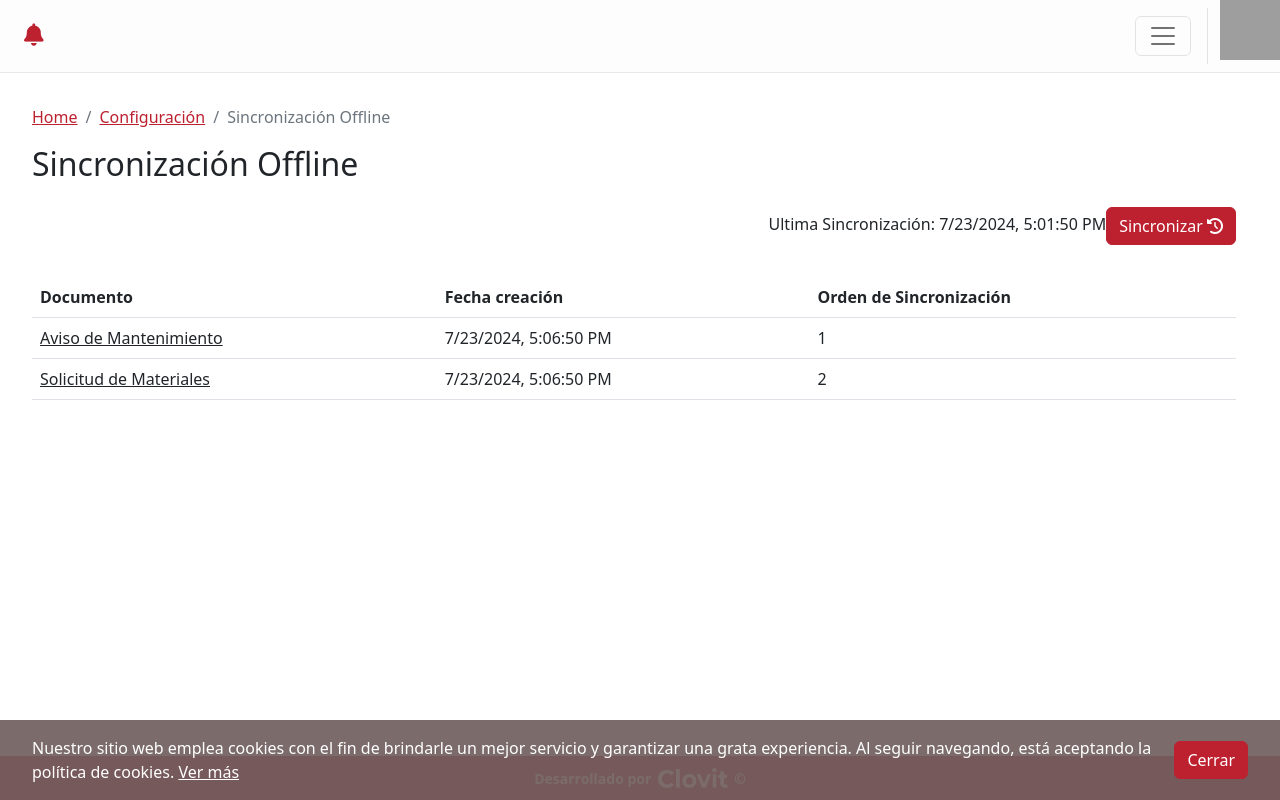
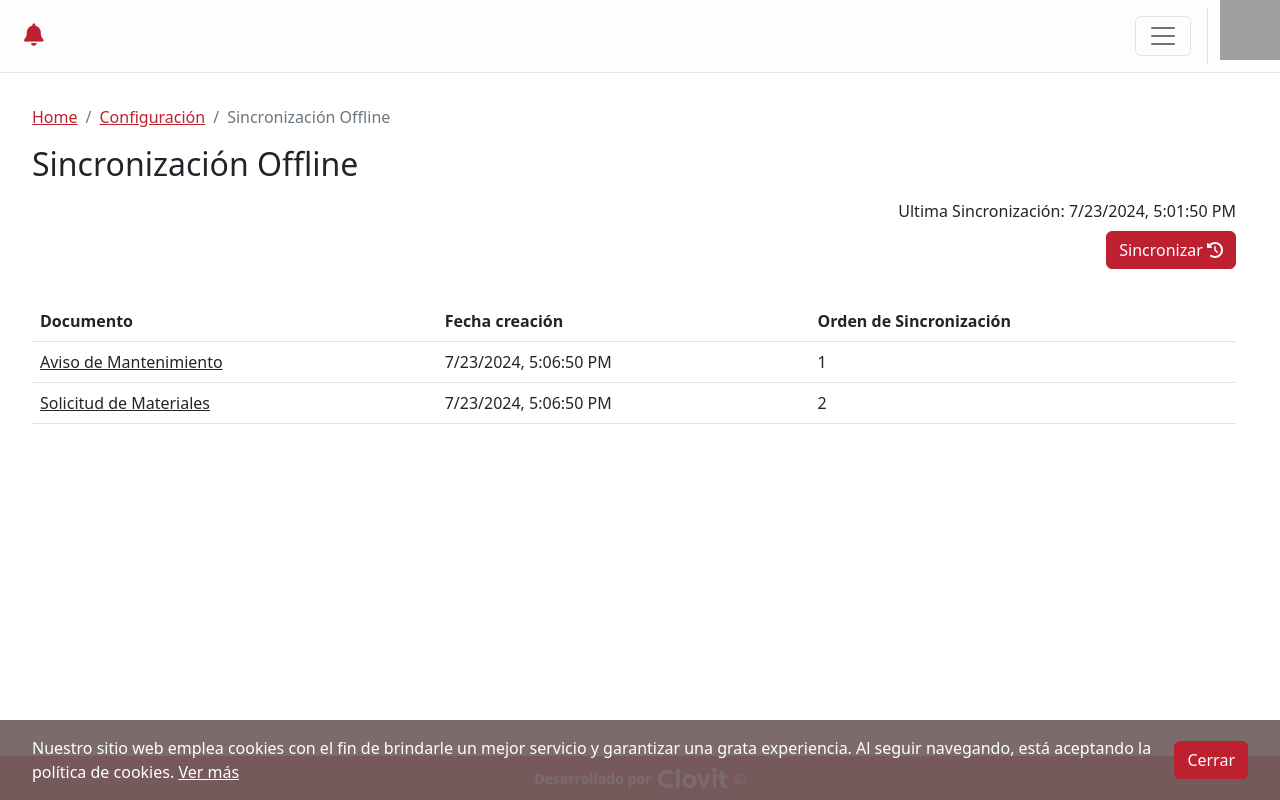
Before and after one commit to cdramirezh/almacenes-pulmon, a React (Create React App) app: page /configurationSync in a window 1280 px wide. Built offline with nearby package versions, Linux system fonts and the light colour scheme; grey boxes are pictures that could not be loaded.

Commit message:
Fix button getting out of screen

```diff
--- a/src/pages/ConfigurationSyncPage.jsx
+++ b/src/pages/ConfigurationSyncPage.jsx
@@ -39,8 +39,8 @@ const ConfigurationSyncPage = () => {
                 </Col>
             </Row>
             <Row className="mb-4">
-                <Col className="col-7 offset-5 text-end">
-                    <span>Ultima Sincronización: {tenMinutesBefore}</span>
+                <Col className="text-end">
+                    <span className="d-block">Ultima Sincronización: {tenMinutesBefore}</span>
                     <Button variant="primary" className="my-2">Sincronizar <span className="fa-solid fa-history"></span></Button>
                 </Col>
             </Row>
--- a/src/pages/ReportMaintenancePage.jsx
+++ b/src/pages/ReportMaintenancePage.jsx
@@ -30,7 +30,7 @@ const ReportMaintenancePage = () => {
 							<Breadcrumb.Item active>Reportes y mantenimiento</Breadcrumb.Item>
 						</Breadcrumb>
             <Row>
-                <Col className="col-2 offset-10">
+                <Col className="text-end">
                     <Button variant="primary">Descargar <span className="fa-solid fa-download"></span></Button>
                 </Col>
             </Row>
```
